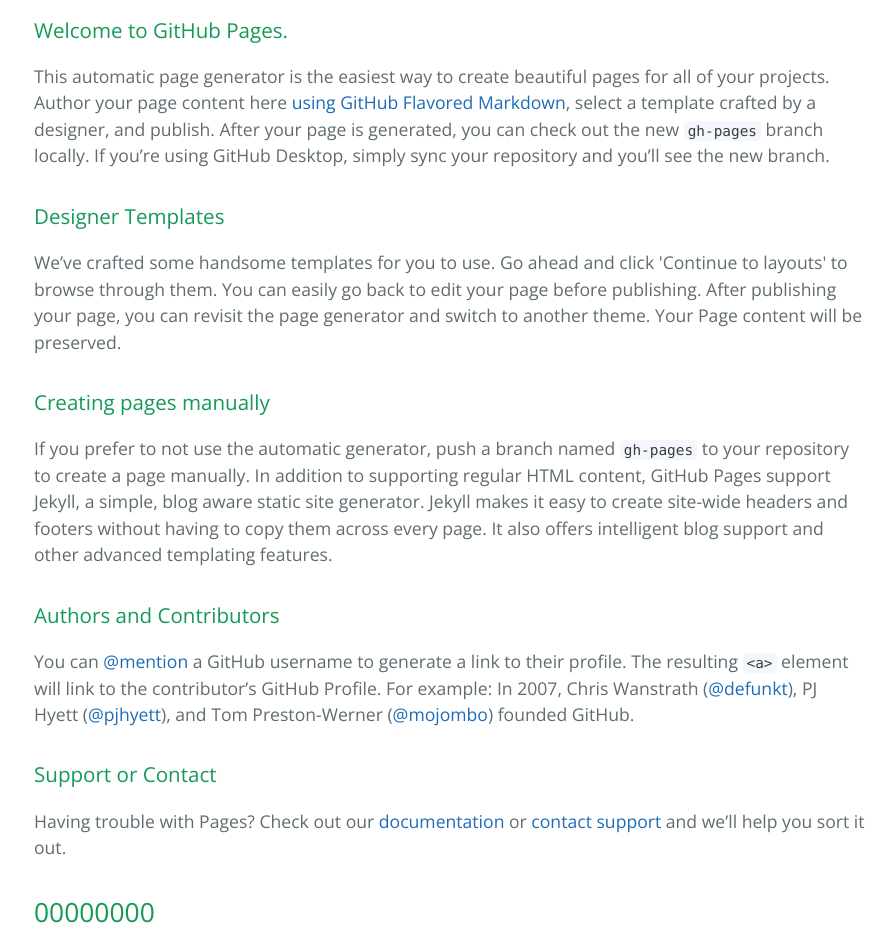
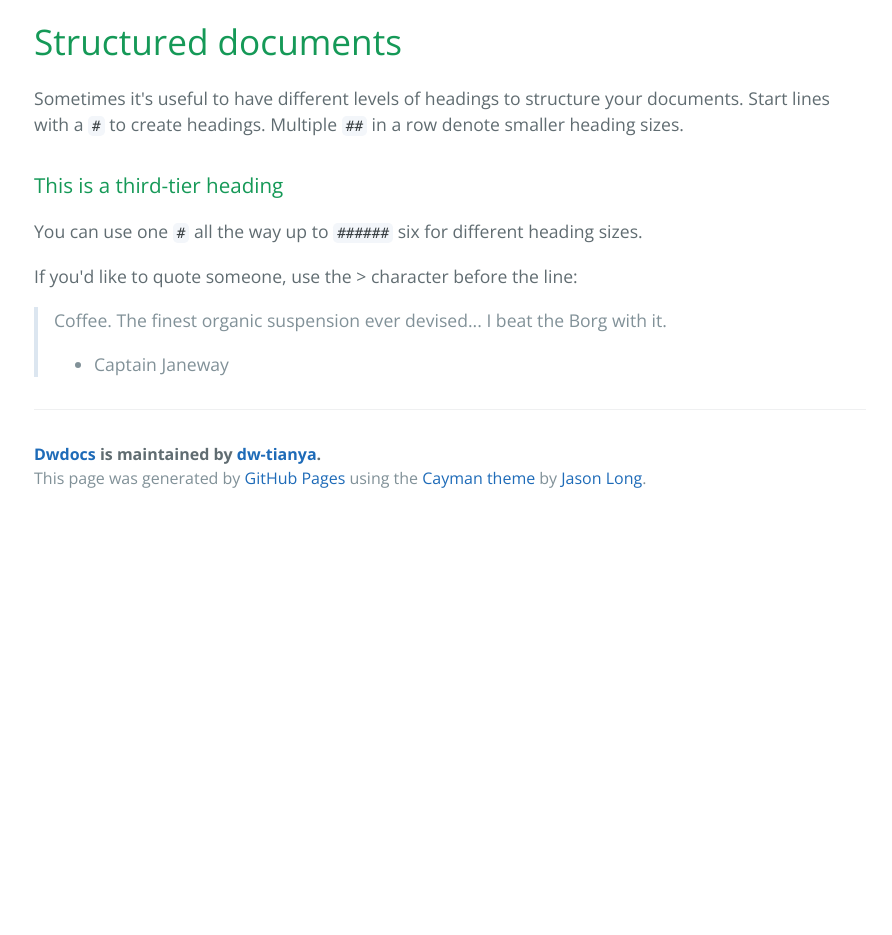
Before and after one commit to dw-tianya/dwDocs, a plain HTML site: page index.html in a window 1280 px wide. Shown: the part 400-1335 px from the top of the page, without its empty margins (190-1082 px from the left). After the commit the page ends 922 px from the top, so only its background shows below. Drawn offline with nearby package versions, Linux system fonts and the light colour scheme.

```diff
--- a/index.html
+++ b/index.html
@@ -19,33 +19,25 @@
     </section>
 
     <section class="main-content">
-      <h3>
-<a id="welcome-to-github-pages" class="anchor" href="#welcome-to-github-pages" aria-hidden="true"><span aria-hidden="true" class="octicon octicon-link"></span></a>Welcome to GitHub Pages.</h3>
+      <h1>
+<a id="structured-documents" class="anchor" href="#structured-documents" aria-hidden="true"><span aria-hidden="true" class="octicon octicon-link"></span></a>Structured documents</h1>
 
-<p>This automatic page generator is the easiest way to create beautiful pages for all of your projects. Author your page content here <a href="https://guides.github.com/features/mastering-markdown/">using GitHub Flavored Markdown</a>, select a template crafted by a designer, and publish. After your page is generated, you can check out the new <code>gh-pages</code> branch locally. If you’re using GitHub Desktop, simply sync your repository and you’ll see the new branch.</p>
+<p>Sometimes it's useful to have different levels of headings to structure your documents. Start lines with a <code>#</code> to create headings. Multiple <code>##</code> in a row denote smaller heading sizes.</p>
 
 <h3>
-<a id="designer-templates" class="anchor" href="#designer-templates" aria-hidden="true"><span aria-hidden="true" class="octicon octicon-link"></span></a>Designer Templates</h3>
+<a id="this-is-a-third-tier-heading" class="anchor" href="#this-is-a-third-tier-heading" aria-hidden="true"><span aria-hidden="true" class="octicon octicon-link"></span></a>This is a third-tier heading</h3>
 
-<p>We’ve crafted some handsome templates for you to use. Go ahead and click 'Continue to layouts' to browse through them. You can easily go back to edit your page before publishing. After publishing your page, you can revisit the page generator and switch to another theme. Your Page content will be preserved.</p>
+<p>You can use one <code>#</code> all the way up to <code>######</code> six for different heading sizes.</p>
 
-<h3>
-<a id="creating-pages-manually" class="anchor" href="#creating-pages-manually" aria-hidden="true"><span aria-hidden="true" class="octicon octicon-link"></span></a>Creating pages manually</h3>
+<p>If you'd like to quote someone, use the &gt; character before the line:</p>
 
-<p>If you prefer to not use the automatic generator, push a branch named <code>gh-pages</code> to your repository to create a page manually. In addition to supporting regular HTML content, GitHub Pages support Jekyll, a simple, blog aware static site generator. Jekyll makes it easy to create site-wide headers and footers without having to copy them across every page. It also offers intelligent blog support and other advanced templating features.</p>
+<blockquote>
+<p>Coffee. The finest organic suspension ever devised... I beat the Borg with it.</p>
 
-<h3>
-<a id="authors-and-contributors" class="anchor" href="#authors-and-contributors" aria-hidden="true"><span aria-hidden="true" class="octicon octicon-link"></span></a>Authors and Contributors</h3>
-
-<p>You can <a href="https://help.github.com/articles/basic-writing-and-formatting-syntax/#mentioning-users-and-teams" class="user-mention">@mention</a> a GitHub username to generate a link to their profile. The resulting <code>&lt;a&gt;</code> element will link to the contributor’s GitHub Profile. For example: In 2007, Chris Wanstrath (<a href="https://github.com/defunkt" class="user-mention">@defunkt</a>), PJ Hyett (<a href="https://github.com/pjhyett" class="user-mention">@pjhyett</a>), and Tom Preston-Werner (<a href="https://github.com/mojombo" class="user-mention">@mojombo</a>) founded GitHub.</p>
-
-<h3>
-<a id="support-or-contact" class="anchor" href="#support-or-contact" aria-hidden="true"><span aria-hidden="true" class="octicon octicon-link"></span></a>Support or Contact</h3>
-
-<p>Having trouble with Pages? Check out our <a href="https://help.github.com/pages">documentation</a> or <a href="https://github.com/contact">contact support</a> and we’ll help you sort it out.</p>
-
-<h2>
-<a id="00000000" class="anchor" href="#00000000" aria-hidden="true"><span aria-hidden="true" class="octicon octicon-link"></span></a>00000000</h2>
+<ul>
+<li>Captain Janeway</li>
+</ul>
+</blockquote>
 
       <footer class="site-footer">
         <span class="site-footer-owner"><a href="https://github.com/dw-tianya/dwDocs">Dwdocs</a> is maintained by <a href="https://github.com/dw-tianya">dw-tianya</a>.</span>
```
Also changed, not shown: params.json (+1 -1 lines).
